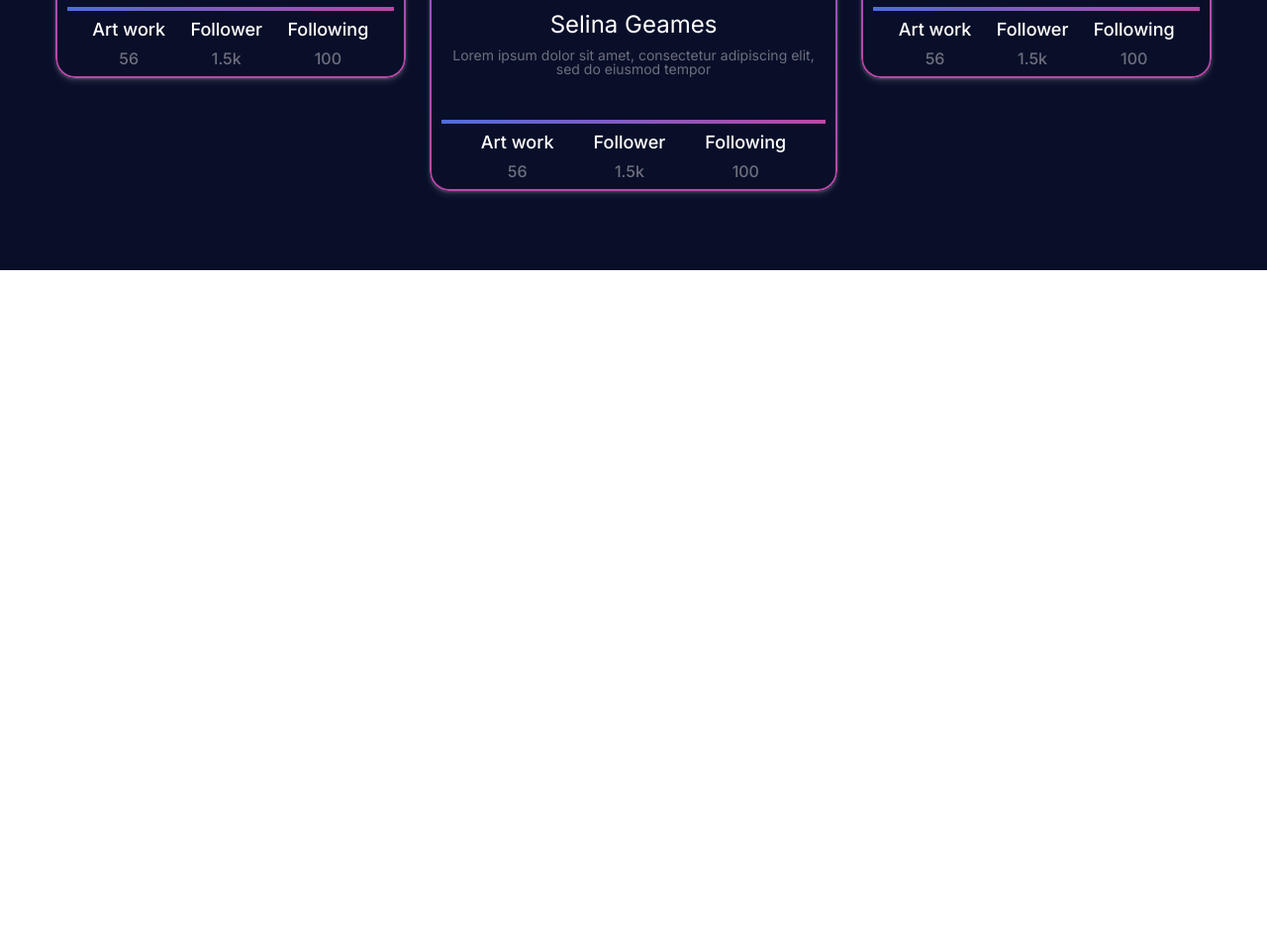
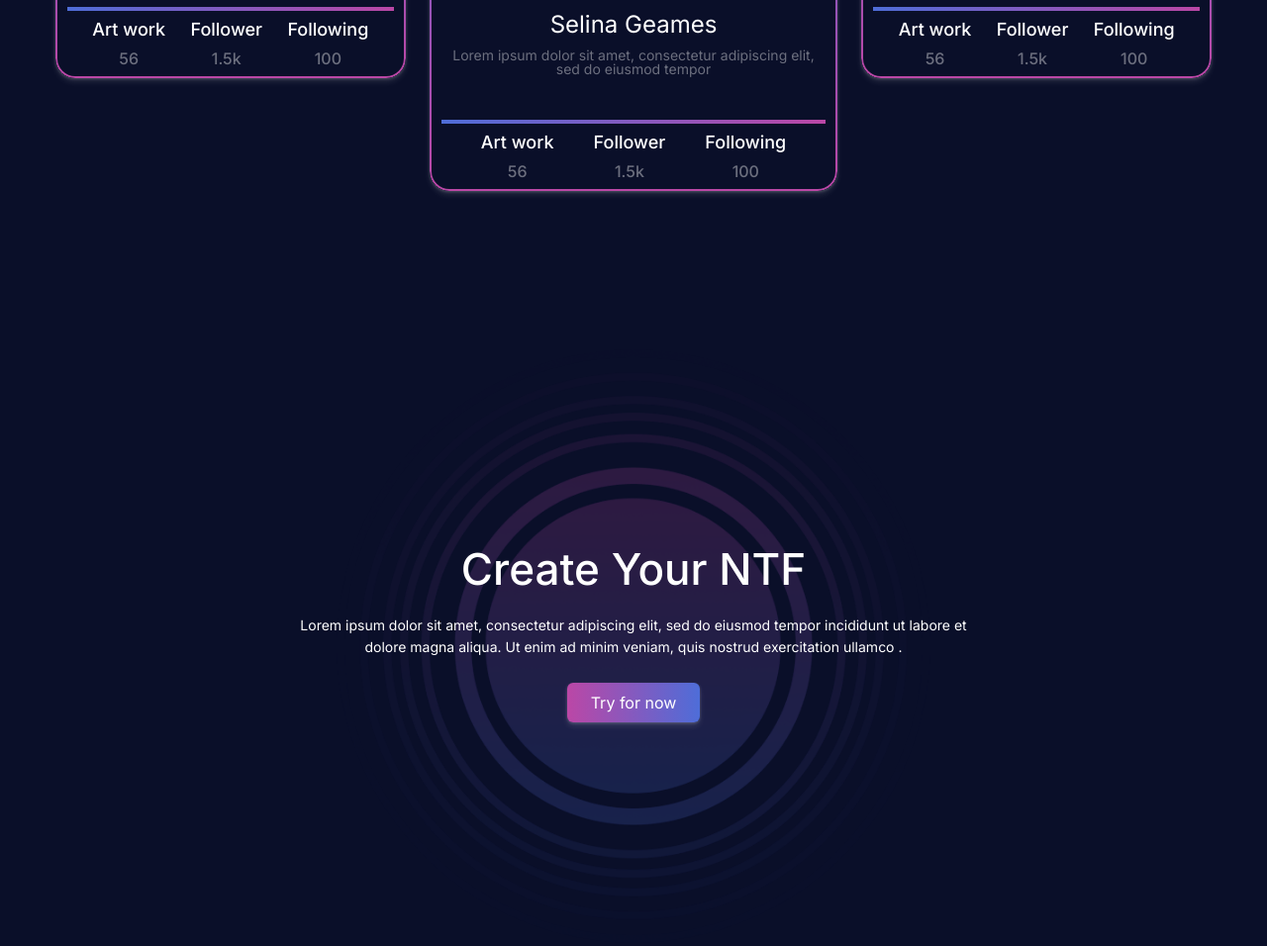
Before and after one commit to AmirhoseinAmin/NFT, a website: page index.html in a window 1280 px wide. Shown: the part 3917-4873 px from the top of the page at 99% size. Before the commit the page ends 4190 px from the top, so only its background shows below. Drawn offline with nearby package versions, Linux system fonts and the light colour scheme.

Commit message:
Complete create section styling

```diff
--- a/index.html
+++ b/index.html
@@ -522,6 +522,26 @@
           </ul>
         </div>
       </section>
+
+      <!--
+      ----------|📝 : Create
+      -->
+
+      <section class="section-create">
+        <div class="section-create__box container">
+          <h2 class="heading-secondary">Create Your NTF</h2>
+          <p class="paragraph">Lorem ipsum dolor sit amet, consectetur adipiscing elit, sed do eiusmod tempor incididunt ut labore et dolore magna aliqua. Ut enim ad minim veniam, quis nostrud exercitation ullamco .</p>
+          <a href="#" class="btn btn btn--gradient">Try for now</a>
+          <picture>
+            <source srcset="img/Group1 min.webp" />
+            <img
+              src="img/Group1 min.png"
+              alt="Circle image"
+              class="section-create__img"
+            />
+          </picture>
+        </div>
+      </section>
     </main>
 
     <!--
--- a/sass/components/_popular-card.scss
+++ b/sass/components/_popular-card.scss
@@ -19,6 +19,8 @@
     padding: 0.2rem;
     border-radius: inherit;
     background: linear-gradient($color-secondary, $color-tertiary);
+    mask: linear-gradient(#fff 0 0) content-box,
+      linear-gradient(#fff 0 0);
     -webkit-mask: linear-gradient(#fff 0 0) content-box,
       linear-gradient(#fff 0 0);
     mask-composite: exclude;
--- a/sass/pages/_home.scss
+++ b/sass/pages/_home.scss
@@ -126,11 +126,10 @@ main {
 ----------|📝 : Popular
 */
 
-.section-popular{
+.section-popular {
   background-color: $color-primary;
 
-  &__box{
-
+  &__box {
     .paragraph {
       width: 50%;
       margin: 2.4rem auto;
@@ -143,16 +142,42 @@ main {
       grid-template-rows: repeat(5, 9rem);
     }
 
-    .popular-card:nth-child(1){
+    .popular-card:nth-child(1) {
       grid-row: 1/5;
     }
 
-    .popular-card:nth-child(2){
+    .popular-card:nth-child(2) {
       grid-row: 1/6;
     }
 
-    .popular-card:nth-child(3){
+    .popular-card:nth-child(3) {
       grid-row: 1/5;
     }
   }
 }
+
+/*
+----------|📝 : Create
+*/
+
+.section-create {
+  background-color: $color-primary;
+
+  &__box {
+    min-height: 60rem;
+    @include flex(2.4, center, center, column);
+    position: relative;
+    text-align: center;
+    z-index: 2;
+
+    .paragraph {
+      max-width: 60%;
+    }
+  }
+
+  &__img {
+    height: 100%;
+    @include absCenter;
+    z-index: -1;
+  }
+}
```
Also changed, not shown: css/style.css, img/Group1 min.png (renamed from img/Group 1 1-min.png), img/Group1 min.webp (renamed from img/Group 1 1-min.webp).
